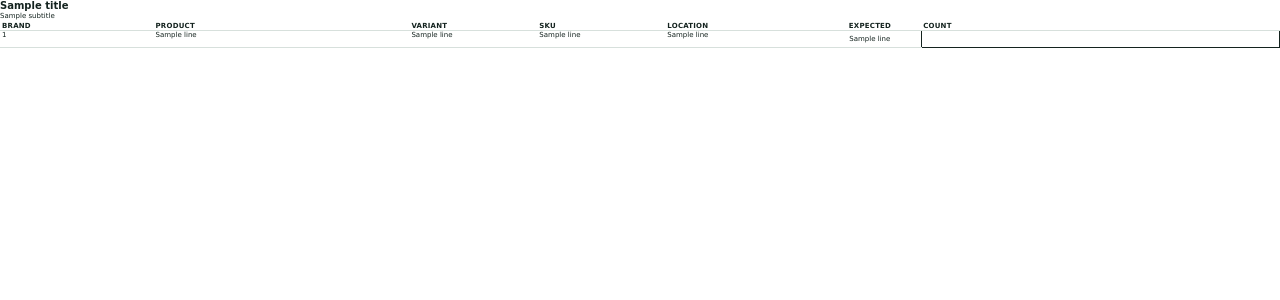
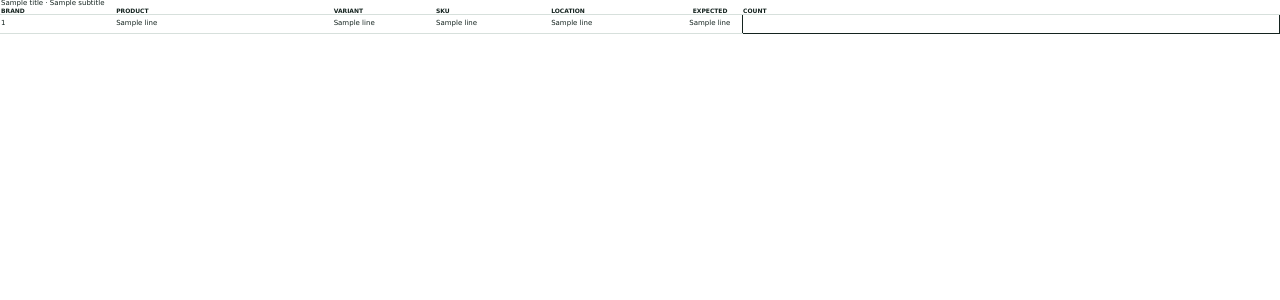
Before and after one commit to hbrosas/plufpets-backoffice, a Laravel app: template resources/views/inventory/export.blade.php in a window 1280 px wide. Shown: the top 300 px of the page. Run offline with Laravel 12, Linux system fonts and the light colour scheme; the template is opened without the code that fills it: most values are stand-ins (such as "Sample title", 1, 10 or a date in 2020); parts of the project's set-up code (start-up, migrations or seed data) failed here and were passed over; some libraries are stand-ins or nearby versions.

Commit message:
Update export.blade.php

```diff
--- a/resources/views/inventory/export.blade.php
+++ b/resources/views/inventory/export.blade.php
@@ -4,7 +4,7 @@
     <meta charset="utf-8">
     <title>{{ $title }}</title>
     <style>
-        @page { size: {{ $stockCount ? 'legal' : 'A4' }} landscape; margin: {{ $stockCount ? '4px 6px' : '8px 10px' }}; }
+        @page { size: {{ $stockCount ? 'legal' : 'A4' }} landscape; margin: {{ $stockCount ? '0' : '8px 10px' }}; }
         body { font-family: DejaVu Sans, sans-serif; color: #14231f; font-size: 8px; line-height: 1.15; margin: 0; }
         h1 { font-size: 11px; margin: 0; }
         p { margin: 1px 0 4px; }
@@ -17,27 +17,33 @@
         td.write { height: 28px; border: 1px solid #14231f; }
         th.center, td.center { text-align: center; vertical-align: middle; }
         @if ($stockCount)
-            body { font-size: 7px; }
-            h1 { font-size: 10px; }
-            p { margin: 0 0 2px; }
-            th, td { padding: 0 2px; }
-            td.write { height: 16px; }
+            html, body { margin: 0; padding: 0; }
+            body { font-size: 7px; line-height: 1; }
+            p.mast { margin: 0; padding: 0 1px; font-size: 7px; line-height: 1.1; }
+            table { table-layout: fixed; }
+            th { font-size: 6px; letter-spacing: 0; }
+            th, td { padding: 0 1px; line-height: 1; vertical-align: middle; }
+            td.write { height: 18px; }
         @endif
     </style>
 </head>
 <body>
-    <h1>{{ $title }}</h1>
-    <p>{{ $subtitle }}</p>
+    @if ($stockCount)
+        <p class="mast">{{ $title }} · {{ $subtitle }}</p>
+    @else
+        <h1>{{ $title }}</h1>
+        <p>{{ $subtitle }}</p>
+    @endif
     <table>
         @if ($stockCount)
             <colgroup>
-                <col style="width: 12%">
-                <col style="width: 20%">
+                <col style="width: 9%">
+                <col style="width: 17%">
+                <col style="width: 8%">
+                <col style="width: 9%">
                 <col style="width: 10%">
-                <col style="width: 10%">
-                <col style="width: 12%">
-                <col style="width: 8%">
-                <col style="width: 28%">
+                <col style="width: 5%">
+                <col style="width: 42%">
             </colgroup>
             <thead>
                 <tr>
```
